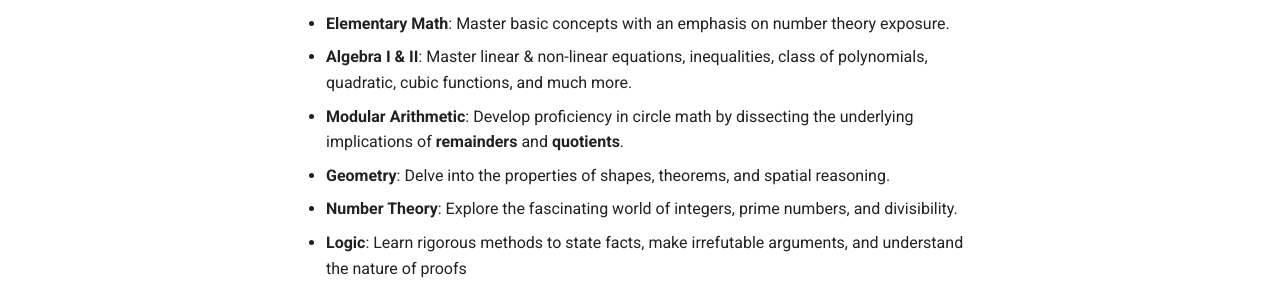
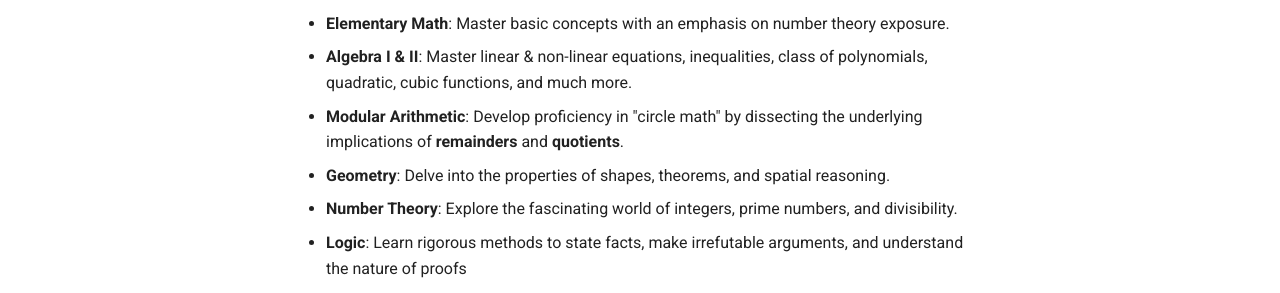
Before and after one commit to baseonballs/mpower-sitedocs, an MkDocs documentation site: the page built from site-docs/index.md, in a window 1280 px wide and 900 px high, scrolled down 773 px. Shown: the part 378-671 px from the top of the window. Built offline with MkDocs 1.6.1 and Material for MkDocs 9.7.7, drawn with Linux system fonts in a browser that asks for light colours.

```diff
--- a/site-docs/index.md
+++ b/site-docs/index.md
@@ -21,7 +21,7 @@ Here, you'll explore everything from **Elementary Mathematics** to **Advanced Co
 
 - **Elementary Math**: Master basic concepts with an emphasis on number theory exposure.
 - **Algebra I & II**: Master linear & non-linear equations, inequalities, class of polynomials, quadratic, cubic functions, and much more.
-- **Modular Arithmetic**: Develop proficiency in circle math by dissecting the underlying implications of **remainders** and **quotients**.
+- **Modular Arithmetic**: Develop proficiency in "circle math" by dissecting the underlying implications of **remainders** and **quotients**.
 - **Geometry**: Delve into the properties of shapes, theorems, and spatial reasoning.
 - **Number Theory**: Explore the fascinating world of integers, prime numbers, and divisibility.
 - **Logic**: Learn rigorous methods to state facts, make irrefutable arguments, and understand the nature of proofs
```
